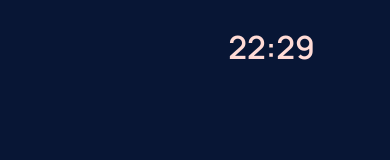
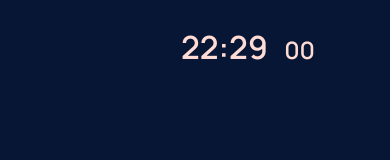
Before and after one commit to andsimdev/Pauzzz, a plain HTML site: page index.html in a window 390 px wide. Shown: the top 160 px of the page. Drawn offline with Linux system fonts and the light colour scheme.

Commit message:
Seconds mobil

```diff
--- a/style.css
+++ b/style.css
@@ -137,11 +137,9 @@ form input:hover {
     }
 
     .seconds {
-        display: none;
-        /* font-size: 1.5rem;
-        position: absolute;
-        margin-left: 15px;
-        bottom: 4px; */
+        font-size: 1.5rem;
+        position: static !important;
+        margin-left: 10px;
     }
 
     form {
```
